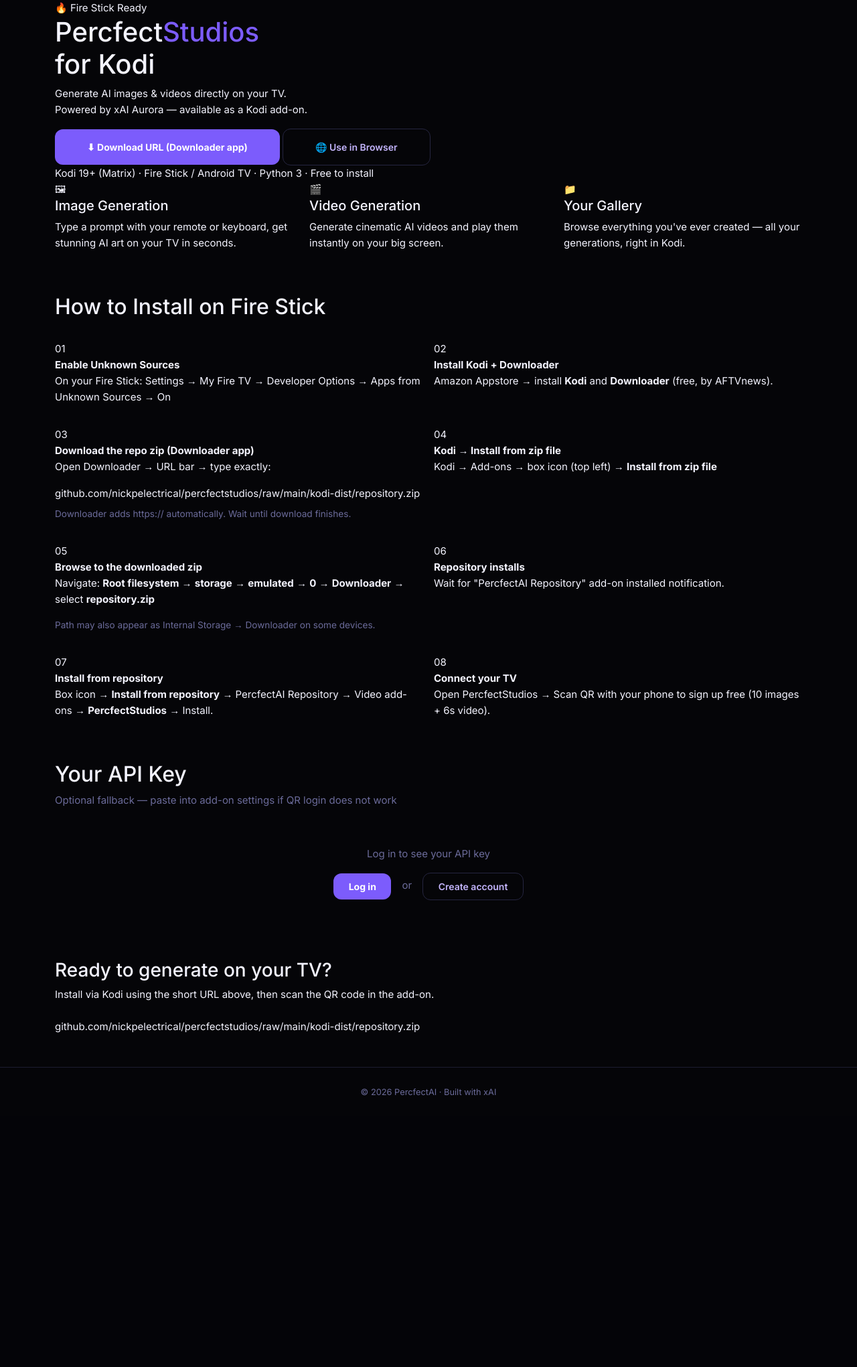
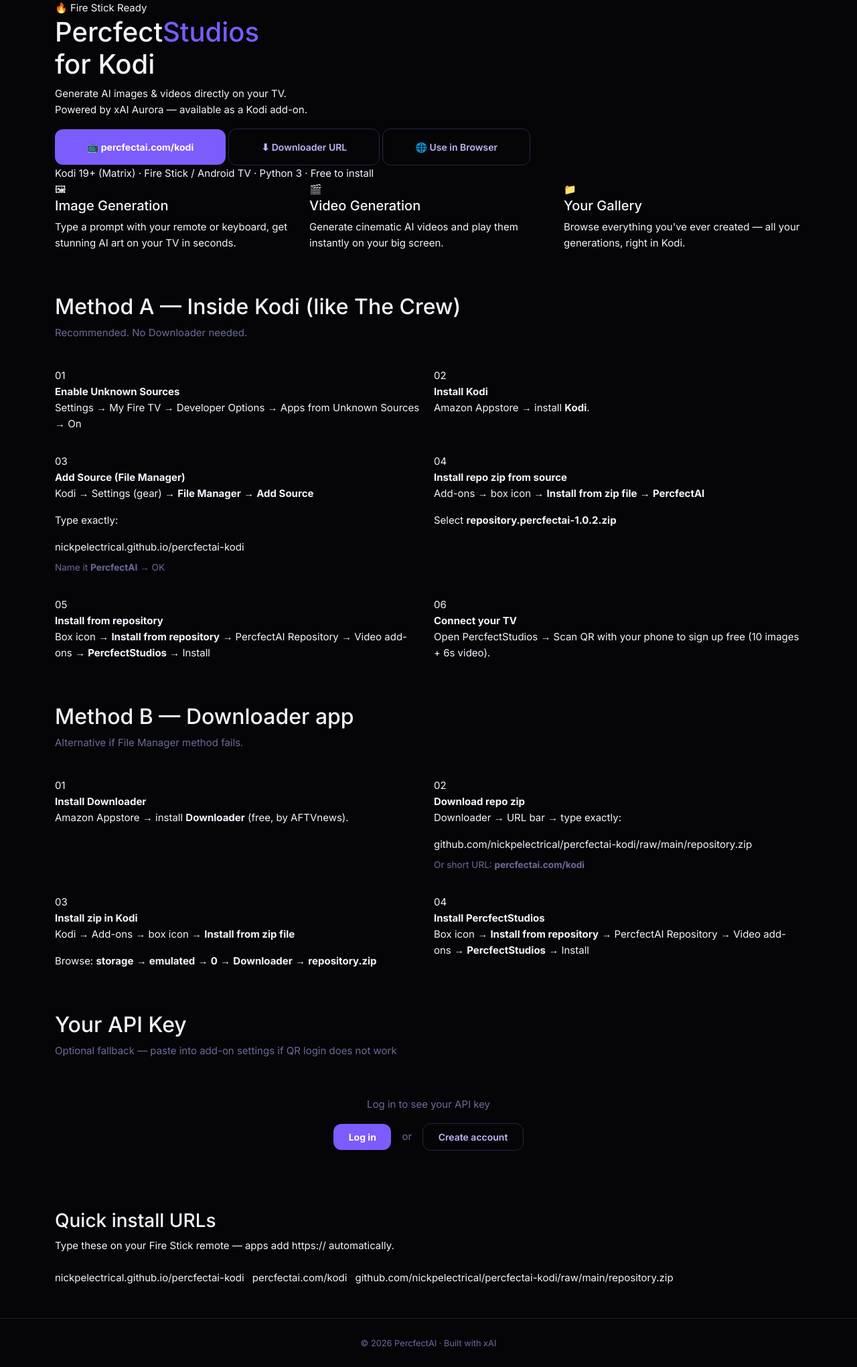
Before and after one commit to herecumsyagirl/percfectstudios, a Flask app: page /kodi-page in a window 1280 px wide. Shown: the part 67-2108 px from the top of the page at 67% size. Before the commit the page ends 1703 px from the top, so only its background shows below. Run offline with Flask 3, Linux system fonts and the light colour scheme.

Commit message:
Fix Kodi install: GitHub Pages + The Crew flow + correct public URLs

```diff
--- a/scripts/build_kodi_repo.py
+++ b/scripts/build_kodi_repo.py
@@ -71,7 +71,7 @@
         shutil.rmtree(OUT_SITE)
     shutil.copytree(OUT_GITHUB, OUT_SITE)
     print(f"Built repo zip:   {repo_zip_path}")
-    print("GitHub install:   https://github.com/nickpelectrical/percfectstudios/raw/main/kodi-dist/repository.zip")
+    print("GitHub install:   https://github.com/nickpelectrical/percfectai-kodi/raw/main/repository.zip")
     print(f"addons.xml md5:   {md5}")
 
 
--- a/templates/kodi.html
+++ b/templates/kodi.html
@@ -11,8 +11,11 @@
     <p class="kodi-subtitle">Generate AI images &amp; videos directly on your TV.<br>Powered by xAI Aurora — available as a Kodi add-on.</p>
 
     <div class="kodi-actions">
-      <a href="https://github.com/nickpelectrical/percfectstudios/raw/main/kodi-dist/repository.zip" class="btn btn-accent btn-lg px-5 py-3">
-        ⬇ Download URL (Downloader app)
+      <a href="https://percfectai.com/kodi" class="btn btn-accent btn-lg px-5 py-3">
+        📺 percfectai.com/kodi
+      </a>
+      <a href="https://github.com/nickpelectrical/percfectai-kodi/raw/main/repository.zip" class="btn btn-outline-accent btn-lg px-5 py-3">
+        ⬇ Downloader URL
       </a>
       <a href="/percfectstudios" class="btn btn-outline-accent btn-lg px-5 py-3">
         🌐 Use in Browser
@@ -55,18 +58,19 @@
     </div>
   </div>
 
-  <!-- Install guide -->
+  <!-- Install guide — Method A: The Crew style -->
   <div class="kodi-section mb-5">
-    <h2 class="kodi-section-title">How to Install on Fire Stick</h2>
+    <h2 class="kodi-section-title">Method A — Inside Kodi (like The Crew)</h2>
+    <p style="color:var(--text-muted);margin-bottom:1.5rem;">Recommended. No Downloader needed.</p>
 
-    <div class="row g-3 mt-3">
+    <div class="row g-3 mt-1">
 
       <div class="col-md-6">
         <div class="install-step">
           <div class="step-num">01</div>
           <div>
             <strong>Enable Unknown Sources</strong>
-            <p>On your Fire Stick: Settings → My Fire TV → Developer Options → Apps from Unknown Sources → On</p>
+            <p>Settings → My Fire TV → Developer Options → Apps from Unknown Sources → On</p>
           </div>
         </div>
       </div>
@@ -75,8 +79,8 @@
         <div class="install-step">
           <div class="step-num">02</div>
           <div>
-            <strong>Install Kodi + Downloader</strong>
-            <p>Amazon Appstore → install <strong>Kodi</strong> and <strong>Downloader</strong> (free, by AFTVnews).</p>
+            <strong>Install Kodi</strong>
+            <p>Amazon Appstore → install <strong>Kodi</strong>.</p>
           </div>
         </div>
       </div>
@@ -85,10 +89,11 @@
         <div class="install-step">
           <div class="step-num">03</div>
           <div>
-            <strong>Download the repo zip (Downloader app)</strong>
-            <p>Open Downloader → URL bar → type exactly:</p>
-            <div class="url-chip">github.com/nickpelectrical/percfectstudios/raw/main/kodi-dist/repository.zip</div>
-            <p style="margin-top:0.5rem;font-size:0.85rem;color:var(--text-muted);">Downloader adds https:// automatically. Wait until download finishes.</p>
+            <strong>Add Source (File Manager)</strong>
+            <p>Kodi → Settings (gear) → <strong>File Manager</strong> → <strong>Add Source</strong></p>
+            <p>Type exactly:</p>
+            <div class="url-chip">nickpelectrical.github.io/percfectai-kodi</div>
+            <p style="margin-top:0.5rem;font-size:0.85rem;color:var(--text-muted);">Name it <strong>PercfectAI</strong> → OK</p>
           </div>
         </div>
       </div>
@@ -97,8 +102,9 @@
         <div class="install-step">
           <div class="step-num">04</div>
           <div>
-            <strong>Kodi → Install from zip file</strong>
-            <p>Kodi → Add-ons → box icon (top left) → <strong>Install from zip file</strong></p>
+            <strong>Install repo zip from source</strong>
+            <p>Add-ons → box icon → <strong>Install from zip file</strong> → <strong>PercfectAI</strong></p>
+            <p>Select <strong>repository.percfectai-1.0.2.zip</strong></p>
           </div>
         </div>
       </div>
@@ -107,9 +113,8 @@
         <div class="install-step">
           <div class="step-num">05</div>
           <div>
-            <strong>Browse to the downloaded zip</strong>
-            <p>Navigate: <strong>Root filesystem</strong> → <strong>storage</strong> → <strong>emulated</strong> → <strong>0</strong> → <strong>Downloader</strong> → select <strong>repository.zip</strong></p>
-            <p style="font-size:0.85rem;color:var(--text-muted);">Path may also appear as Internal Storage → Downloader on some devices.</p>
+            <strong>Install from repository</strong>
+            <p>Box icon → <strong>Install from repository</strong> → PercfectAI Repository → Video add-ons → <strong>PercfectStudios</strong> → Install</p>
           </div>
         </div>
       </div>
@@ -118,28 +123,61 @@
         <div class="install-step">
           <div class="step-num">06</div>
           <div>
-            <strong>Repository installs</strong>
-            <p>Wait for "PercfectAI Repository" add-on installed notification.</p>
+            <strong>Connect your TV</strong>
+            <p>Open PercfectStudios → Scan QR with your phone to sign up free (10 images + 6s video).</p>
+          </div>
+        </div>
+      </div>
+
+    </div>
+  </div>
+
+  <!-- Install guide — Method B: Downloader -->
+  <div class="kodi-section mb-5">
+    <h2 class="kodi-section-title">Method B — Downloader app</h2>
+    <p style="color:var(--text-muted);margin-bottom:1.5rem;">Alternative if File Manager method fails.</p>
+
+    <div class="row g-3 mt-1">
+
+      <div class="col-md-6">
+        <div class="install-step">
+          <div class="step-num">01</div>
+          <div>
+            <strong>Install Downloader</strong>
+            <p>Amazon Appstore → install <strong>Downloader</strong> (free, by AFTVnews).</p>
           </div>
         </div>
       </div>
 
       <div class="col-md-6">
         <div class="install-step">
-          <div class="step-num">07</div>
+          <div class="step-num">02</div>
           <div>
-            <strong>Install from repository</strong>
-            <p>Box icon → <strong>Install from repository</strong> → PercfectAI Repository → Video add-ons → <strong>PercfectStudios</strong> → Install.</p>
+            <strong>Download repo zip</strong>
+            <p>Downloader → URL bar → type exactly:</p>
+            <div class="url-chip">github.com/nickpelectrical/percfectai-kodi/raw/main/repository.zip</div>
+            <p style="margin-top:0.5rem;font-size:0.85rem;color:var(--text-muted);">Or short URL: <strong>percfectai.com/kodi</strong></p>
           </div>
         </div>
       </div>
 
       <div class="col-md-6">
         <div class="install-step">
-          <div class="step-num">08</div>
+          <div class="step-num">03</div>
           <div>
-            <strong>Connect your TV</strong>
-            <p>Open PercfectStudios → Scan QR with your phone to sign up free (10 images + 6s video).</p>
+            <strong>Install zip in Kodi</strong>
+            <p>Kodi → Add-ons → box icon → <strong>Install from zip file</strong></p>
+            <p>Browse: <strong>storage</strong> → <strong>emulated</strong> → <strong>0</strong> → <strong>Downloader</strong> → <strong>repository.zip</strong></p>
+          </div>
+        </div>
+      </div>
+
+      <div class="col-md-6">
+        <div class="install-step">
+          <div class="step-num">04</div>
+          <div>
+            <strong>Install PercfectStudios</strong>
+            <p>Box icon → <strong>Install from repository</strong> → PercfectAI Repository → Video add-ons → <strong>PercfectStudios</strong> → Install</p>
           </div>
         </div>
       </div>
@@ -171,9 +209,11 @@
 
   <!-- Download CTA -->
   <div class="kodi-cta mb-5">
-    <h3>Ready to generate on your TV?</h3>
-    <p>Install via Kodi using the short URL above, then scan the QR code in the add-on.</p>
-    <div class="url-chip" style="display:inline-block;margin-top:0.5rem;">github.com/nickpelectrical/percfectstudios/raw/main/kodi-dist/repository.zip</div>
+    <h3>Quick install URLs</h3>
+    <p>Type these on your Fire Stick remote — apps add https:// automatically.</p>
+    <div class="url-chip" style="display:inline-block;margin:0.5rem 0.5rem 0 0;">nickpelectrical.github.io/percfectai-kodi</div>
+    <div class="url-chip" style="display:inline-block;margin:0.5rem 0.5rem 0 0;">percfectai.com/kodi</div>
+    <div class="url-chip" style="display:inline-block;margin:0.5rem 0 0;">github.com/nickpelectrical/percfectai-kodi/raw/main/repository.zip</div>
   </div>
 
 </div>
```
Also changed, not shown: kodi/repository.percfectai/addon.xml (+5 -5 lines), 3 other files.
